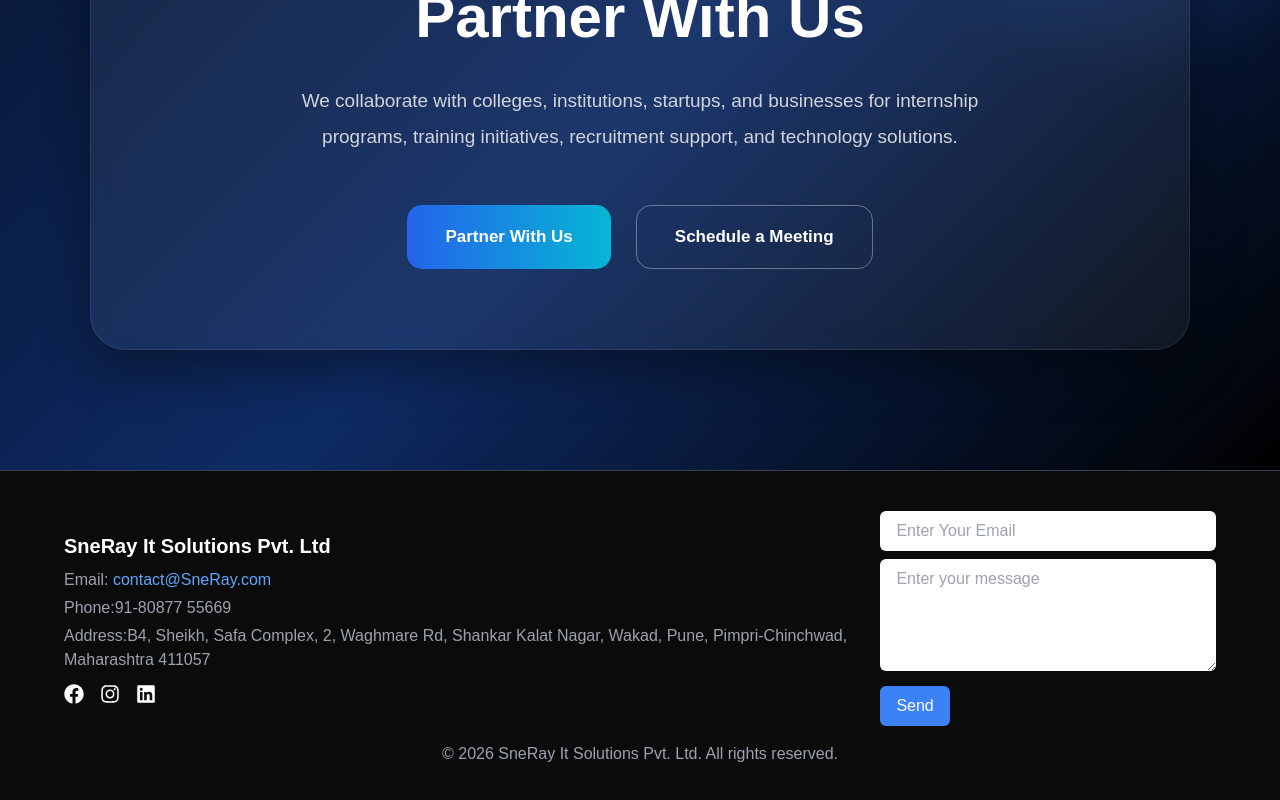
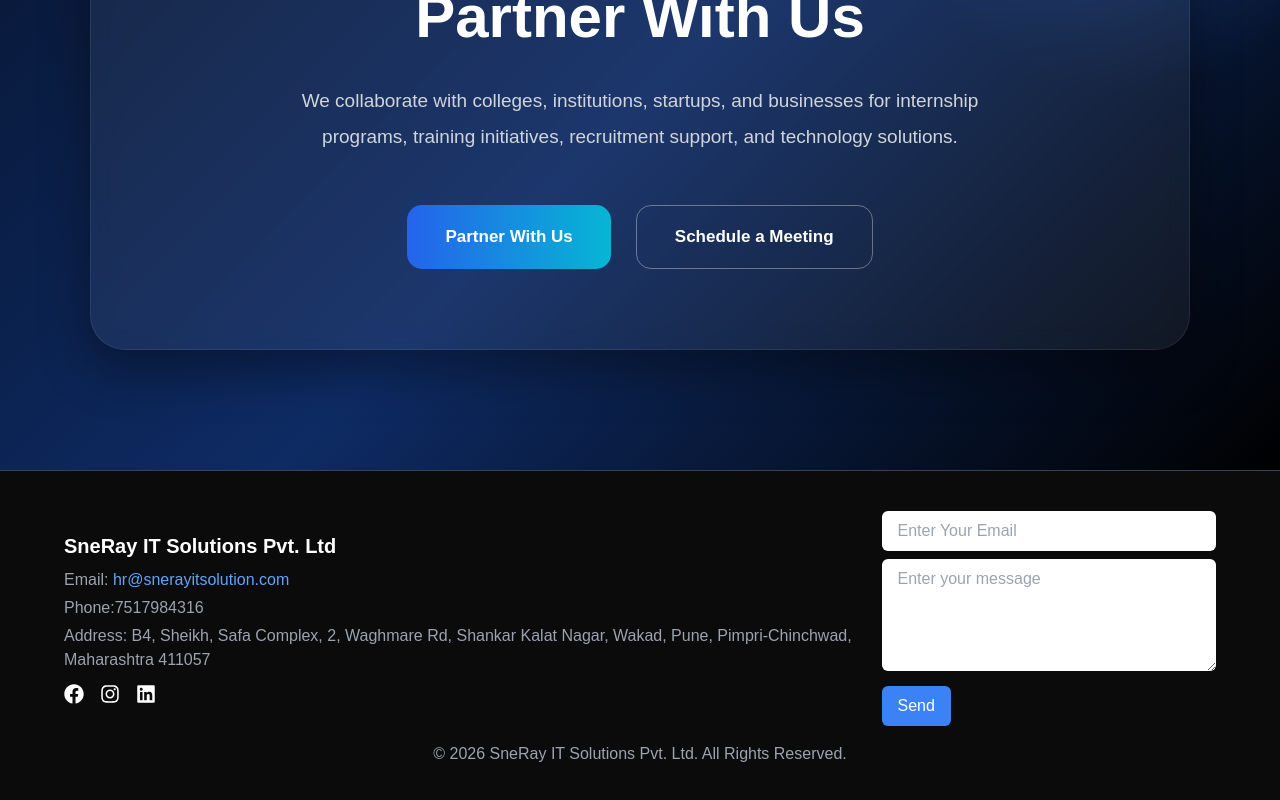
Before and after one commit to TolaniMuskan/sneray-website, a React (Create React App) app: page / in a window 1280 px wide. Shown: the part 5544-6344 px from the top of the page. Built offline with nearby package versions, Linux system fonts and the light colour scheme.

Commit message:
added contacts

```diff
--- a/src/components/Footer.js
+++ b/src/components/Footer.jsx
@@ -5,20 +5,20 @@
             <div className="max-w-6xl mx-auto flex flex-col md:flex-row items-center justify-between">
                 <div>
                     <h2 className="text-xl font-bold">
-                        SneRay It Solutions Pvt. Ltd
+                        SneRay IT Solutions Pvt. Ltd
                     </h2>
                     <p className="text-gray-400 mt-2">
                         Email:{" "}
                         <a href="mailto:contact@SneRay.com"
                         className="text-blue-400 hover:underline">
-                            contact@SneRay.com
+                            hr@snerayitsolution.com
                         </a>
                         </p>
                         <p className="text-gray-400 mt-1">
-                            Phone:91-80877 55669
+                            Phone:7517984316
                             </p>
                             <p className="text-gray-400 mt-1">
-                                Address:B4, Sheikh, Safa Complex, 2, Waghmare Rd, Shankar Kalat Nagar, Wakad, Pune, Pimpri-Chinchwad, Maharashtra 411057
+                                Address: B4, Sheikh, Safa Complex, 2, Waghmare Rd, Shankar Kalat Nagar, Wakad, Pune, Pimpri-Chinchwad, Maharashtra 411057
                             </p>
                             <div className="flex gap-4 mt-3 text-xl">
                                 <FaFacebook className="cursor-pointer hover:text-blue-500"/>
@@ -44,7 +44,7 @@
 
                                 </div>
                                 <div className="text-center text-gray-400 mt-4">
-                                    &copy; 2026 SneRay It Solutions Pvt. Ltd. All rights reserved.
+                                    &copy; 2026 SneRay IT Solutions Pvt. Ltd. All Rights Reserved.
                                     </div>
                                     </footer>
     );
```
